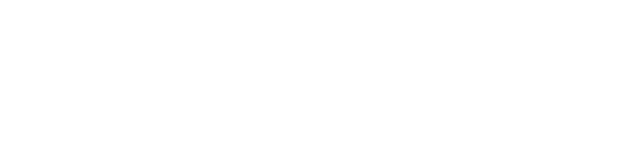
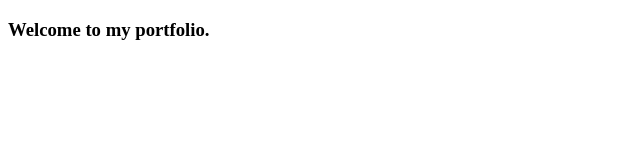
Before and after one commit to Sadiya19/portfolio-practice, a plain HTML site: page index.html in a window 1280 px wide. Shown: the whole page, without its empty margins (0-640 px from the left). Drawn offline with Linux system fonts and the light colour scheme.

Commit message:
Second commit

```diff
--- a/index.html
+++ b/index.html
@@ -8,6 +8,6 @@
     <link rel="stylesheet" href="style.css">
 </head>
 <body>
-
+    <h3>Welcome to my portfolio.</h3>
 </body>
 </html>
```
